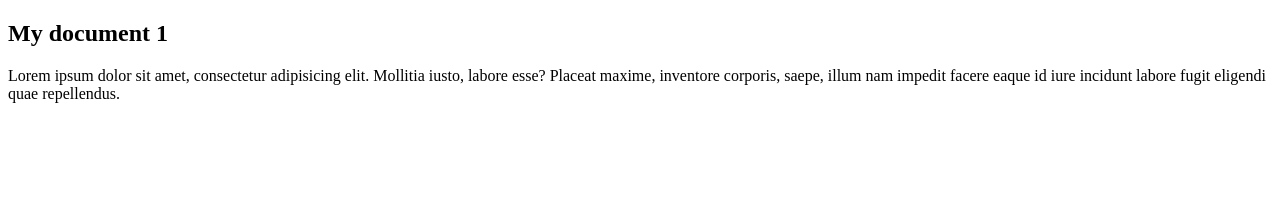
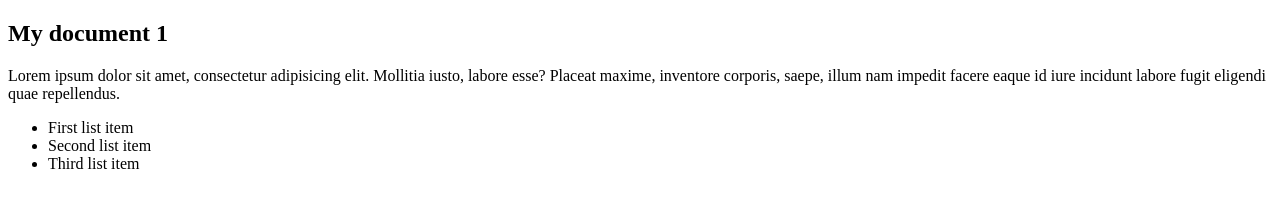
Before and after one commit to pbazyliuk/BSA-2016_Lecture4_Git, a plain HTML site: page mydoc1.html in a window 1280 px wide. Drawn offline with Linux system fonts and the light colour scheme.

Commit message:
Task2: add ul elem to mydoc1.html

```diff
--- a/mydoc1.html
+++ b/mydoc1.html
@@ -7,5 +7,10 @@
 <body>
 	<h2>My document 1</h2>
 	<p>Lorem ipsum dolor sit amet, consectetur adipisicing elit. Mollitia iusto, labore esse? Placeat maxime, inventore corporis, saepe, illum nam impedit facere eaque id iure incidunt labore fugit eligendi quae repellendus.</p>
+	<ul>
+		<li>First list item</li>
+		<li>Second list item</li>
+		<li>Third list item</li>
+	</ul>
 </body>
 </html>
```
